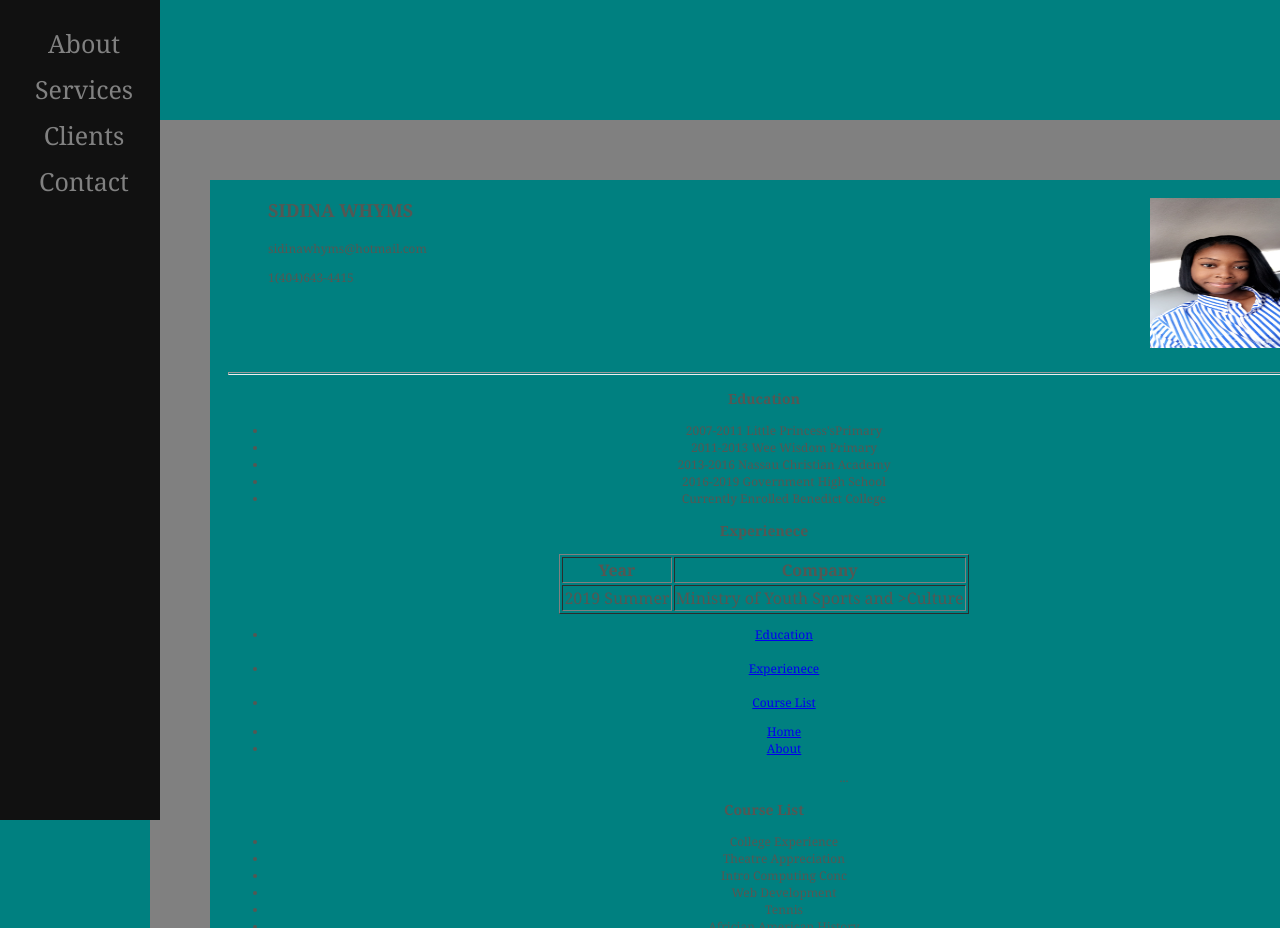
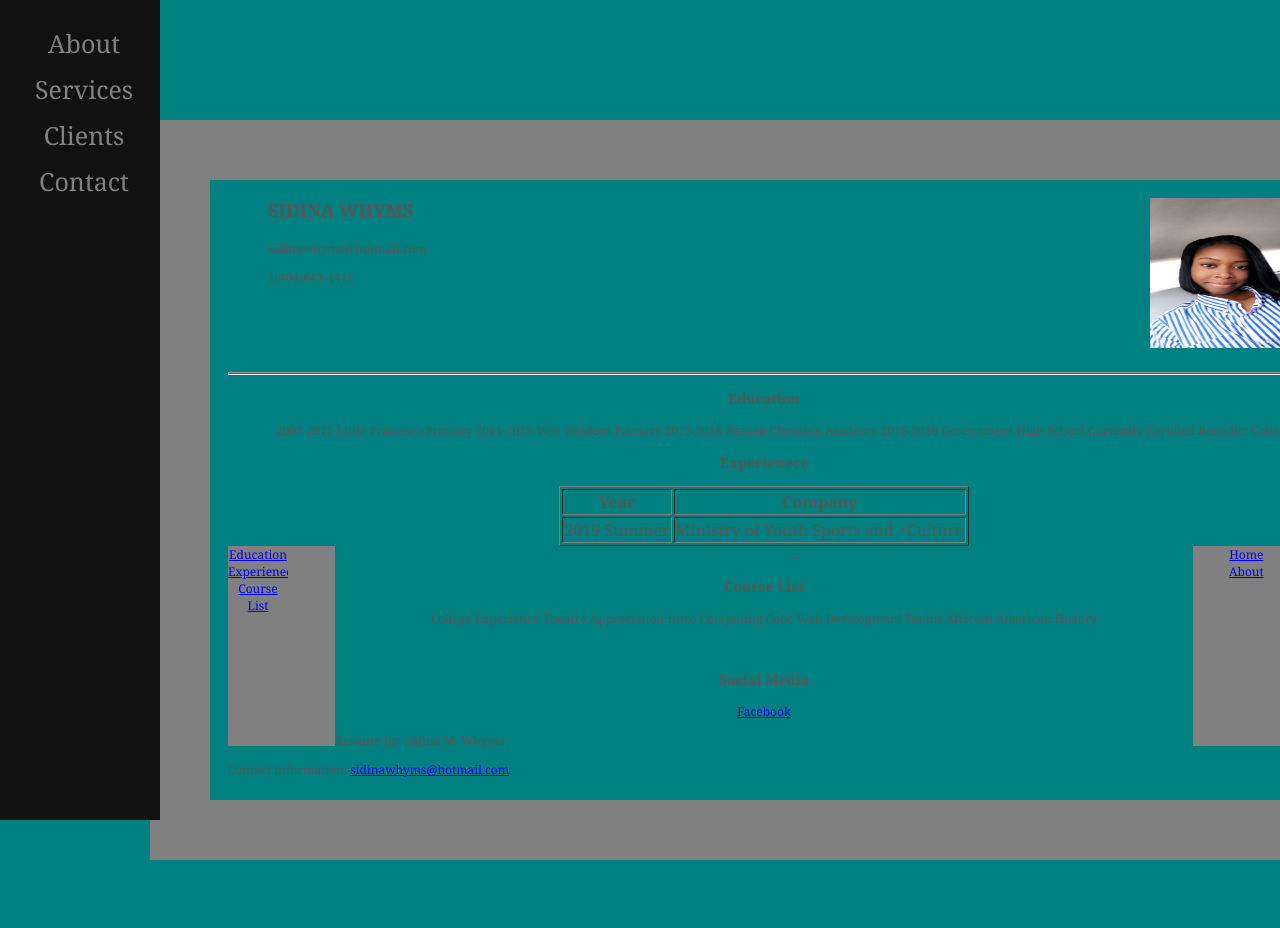
Before and after one commit to sidina242/Sidina-Whyms-242-projectUntitledFolder, a plain HTML site: page index.html in a window 1280 px wide. After the commit the page ends 800 px from the top, so only its background shows below. Drawn offline with Linux system fonts and the light colour scheme.

Commit message:
Update resume.css

```diff
--- a/resume.css
+++ b/resume.css
@@ -25,6 +25,57 @@ body {
   overflow-x: hidden; /* Disable horizontal scroll */
   padding-top: 20px;
 }
+#hd{
+    background-color:blue;
+    width:100%;
+    height:100px;
+    }
+
+
+#ft{
+    background-color: grey;
+    width:100%;
+    height:50px;
+    margin-top:5px;
+    }
+
+
+nav {
+    background: gray;
+    display:inline-block;
+    height:200px;
+    width:10%;
+}
+nav ul {
+    list-style-type: none;
+    margin: 0;
+    padding: 0;
+    display:inline-block;
+    overflow: hidden;
+    float:left;
+}
+
+nav a {
+    display: block;
+    width: 60px;
+}
+
+li
+{
+    display:inline-block;
+}
+
+.nav-left {
+    float: left;
+	background-color: gray;
+
+}
+
+.nav-right {
+    float: right;
+	background-color: gray;
+
+}
 
 /* The navigation menu links */
 .sidenav a {
```
